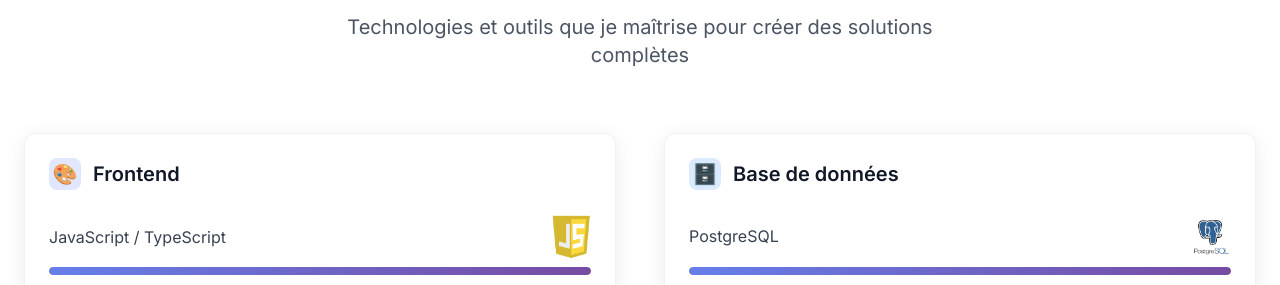
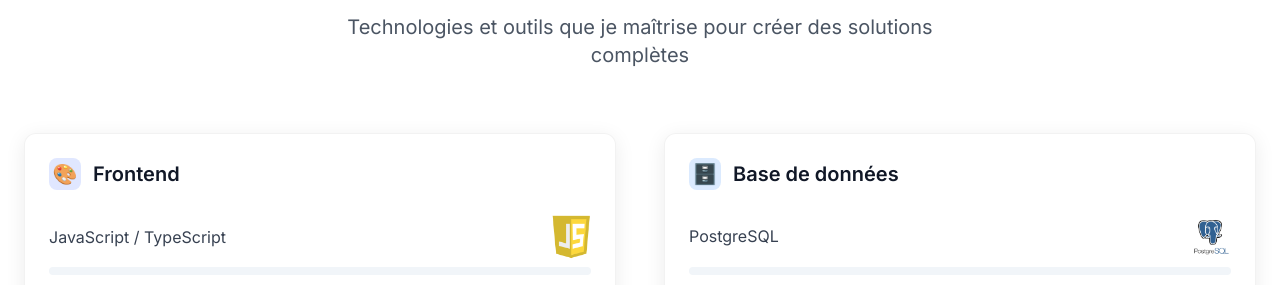
Before and after one commit to ycbkaii/ycbkaii.github.io, a plain HTML site: page index.html in a window 1280 px wide. Shown: the part 1993-2278 px from the top of the page. Drawn offline with nearby package versions, Linux system fonts and the light colour scheme.

```diff
--- a/style.css
+++ b/style.css
@@ -170,7 +170,7 @@
 
         .skill-progress {
             height: 100%;
-            background: linear-gradient(90deg, #667eea, #764ba2);
+            /* background: linear-gradient(90deg, #667eea, #764ba2); */
             border-radius: 4px;
             transition: width 1.5s ease;
             width: 0;
```
